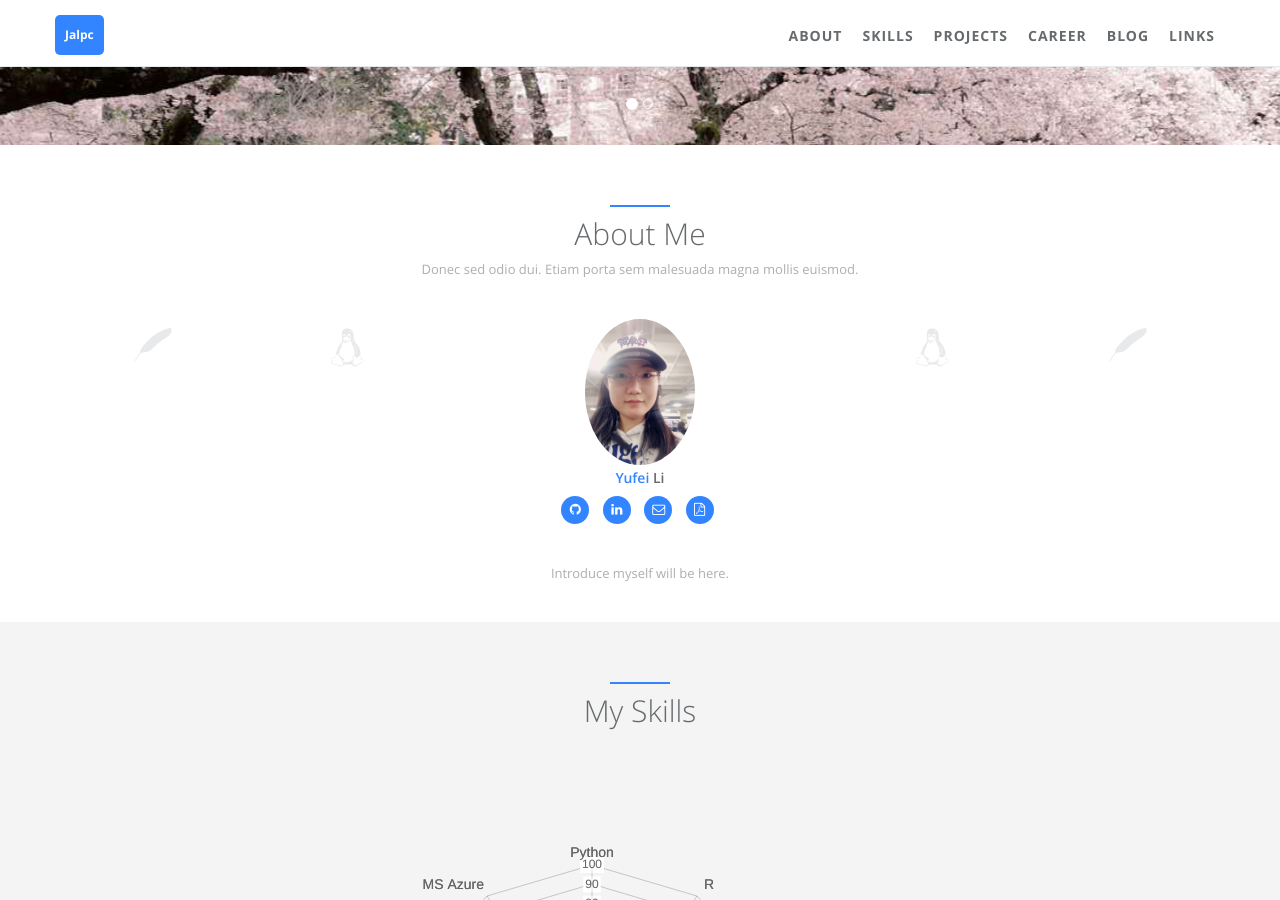
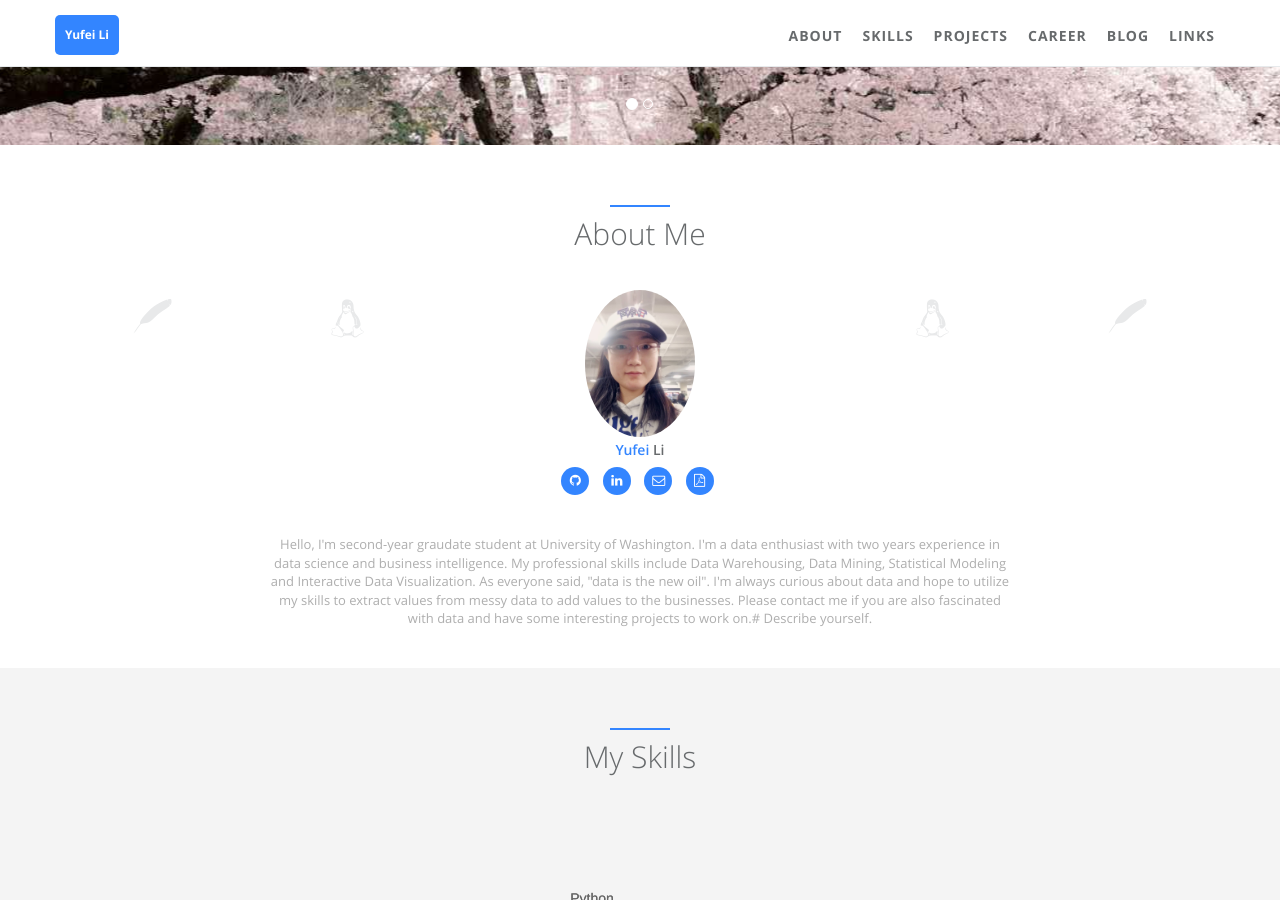
Before and after one commit to Kate0528/Kate0528.github.io, a Jekyll site: the page built from index.html, in a window 1280 px wide and 900 px high, scrolled down 325 px. Built offline with Jekyll 4.4.1, drawn with Linux system fonts in a browser that asks for light colours; some of the changed text lies outside the part shown.

Commit message:
fourth commit

```diff
--- a/_config.yml
+++ b/_config.yml
@@ -1,7 +1,7 @@
 # Welcome to Jekyll!
 
 # Website settings
-title: Jalpc
+title: Yufei Li
 description: Yufei's blog,use Jekyll and github pages.
 keywords: Yufei,Jalpc,blog,Jekyll,github,gh-pages
 baseurl:  /Jalpc # if you have suburl as homepage like '/homepage', please change it to '/homepage' and your repo's name should be 'homepage'
@@ -28,7 +28,8 @@ author:  # change following line to your infomation.
   skill_icon2:
     - name: fa-linux
     - name: icon-apache
-  desc: Introduce myself will be here.  # Describe yourself.
+  desc: Hello, I'm second-year graudate student at University of Washington. I'm a data enthusiast with two years experience in data science and business intelligence. My professional skills include Data Warehousing, Data Mining, Statistical Modeling and Interactive Data Visualization.
+        As everyone said, "data is the new oil". I'm always curious about data and hope to utilize my skills to extract values from messy data to add values to the businesses. Please contact me if you are also fascinated with data and have some interesting projects to work on.# Describe yourself.
 
 # comment
 disqus:  # if you wanna comment feature, go to https://disqus.com/ to get your configuration; if not, comment following two lines.
--- a/_includes/sections/about.html
+++ b/_includes/sections/about.html
@@ -3,7 +3,7 @@
         <div class="col-lg-12 text-center">
             <div class="navy-line"></div>
             <h1><span data-i18n="about_me.about_me">About Me</span></h1>
-            <p>Donec sed odio dui. Etiam porta sem malesuada magna mollis euismod.</p>
+            <!--<p>Donec sed odio dui. Etiam porta sem malesuada magna mollis euismod.</p>-->
         </div>
     </div>
     <div class="row">
```
